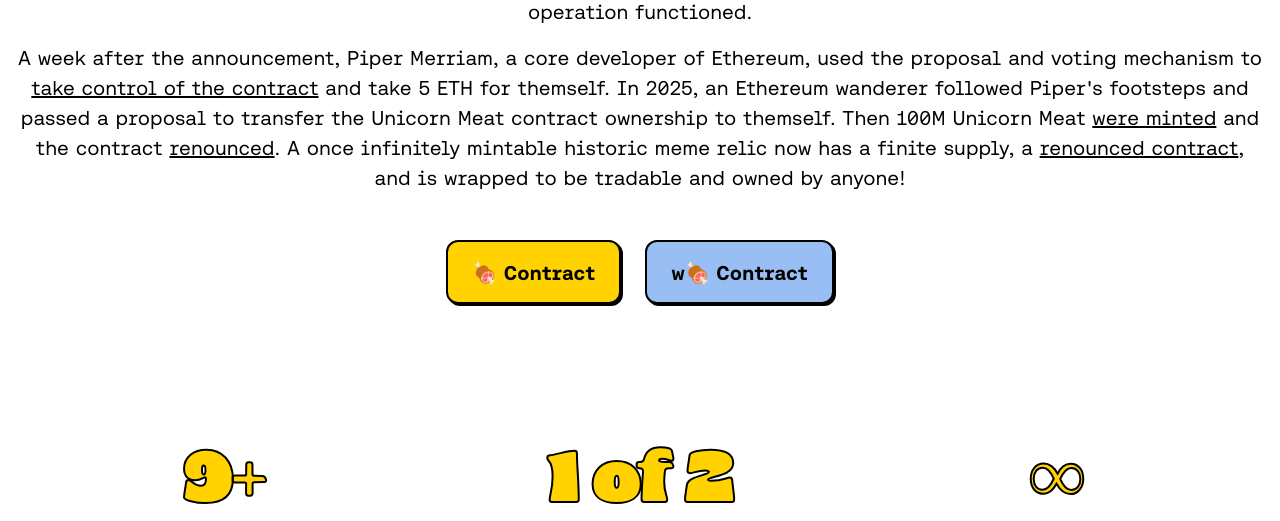
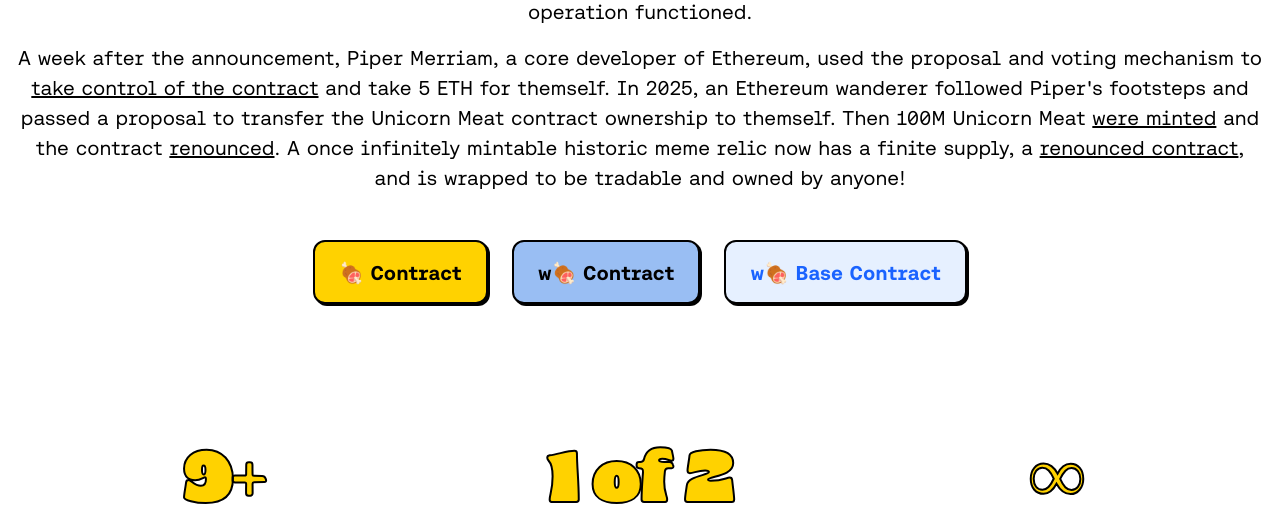
Before and after one commit to cartoonitunes/unicornmeat-website, a Flask app: page / in a window 1280 px wide. Shown: the part 1316-1837 px from the top of the page. Run offline with Flask 3, Linux system fonts and the light colour scheme; some libraries are stand-ins or nearby versions; some web fonts are replaced.

Commit message:
add base contract

```diff
--- a/templates/index.html
+++ b/templates/index.html
@@ -358,6 +358,12 @@
                                                 href="https://etherscan.io/address/0xDFA208BB0B811cFBB5Fa3Ea98Ec37Aa86180e668"
                                                 target="_blank" rel="noopener noreferrer">
                                                 <span class="fs-6 sm:fs-5 xl:fs-4">w🍖 Contract</span>
+                                            </a>
+                                            <a class="btn btn-md xl:btn-2xl px-3 border border-2 border-black contrast-shadow-sm hover:-rotate-2"
+                                                href="https://basescan.org/address/0xa0ff877E3d4f3a108B1B3d5eB3e4369301D2b2D7"
+                                                target="_blank" rel="noopener noreferrer"
+                                                style="background-color: #e6f0ff; color: #1A63FF;">
+                                                <span class="fs-6 sm:fs-5 xl:fs-4">w🍖 Base Contract</span>
                                             </a>
                                         </div>
                                     </div>
```
Also changed, not shown: 1 other file.
